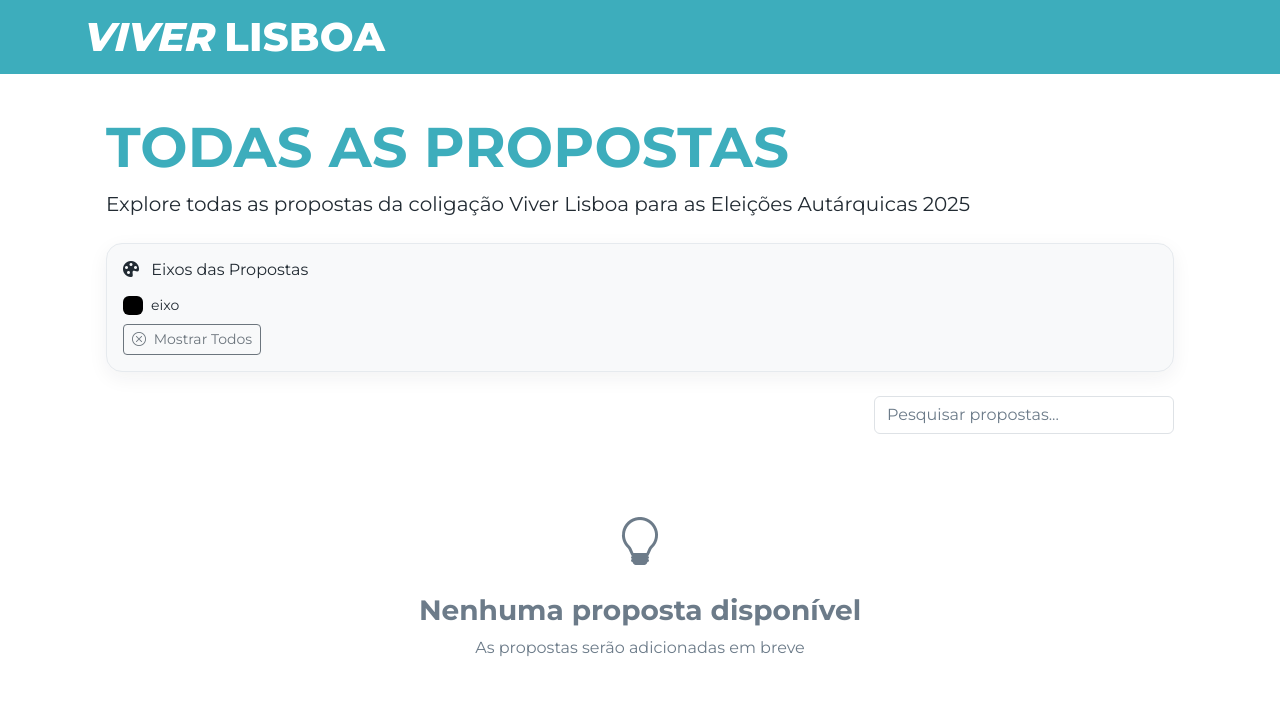
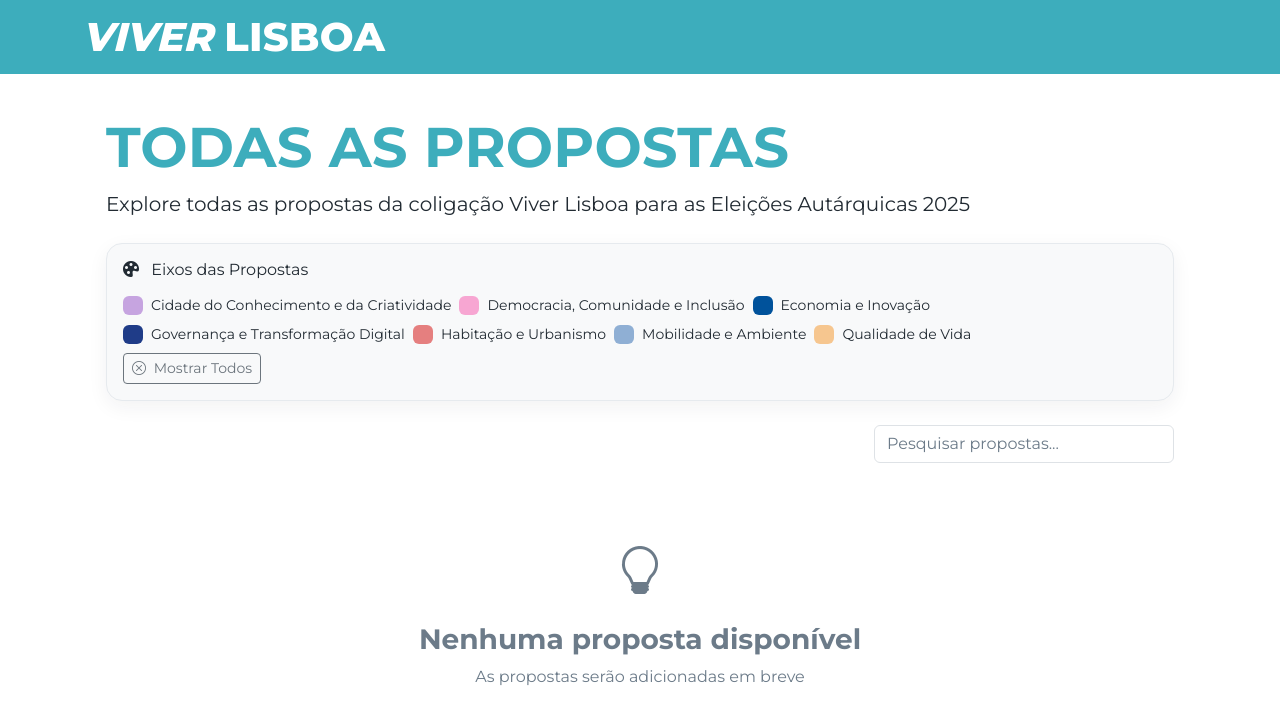
Before and after one commit to metade/viver-lisboa, a Jekyll site: the page built from propostas/index.md, in a window 1280 px wide. Shown: the top 724 px of the page. Built offline with Jekyll 4.4.1, drawn with Linux system fonts in a browser that asks for light colours.

Commit message:
Fix colours/eixos on cidade page

```diff
--- a/_layouts/propostas.html
+++ b/_layouts/propostas.html
@@ -197,21 +197,19 @@ layout: default
                             >
                                 <a
                                     href="{{ proposta | freguesia_proposta_url }}"
-                                    class="btn btn-primary btn-sm"
+                                    class="btn btn-primary btn-sm me-auto text-nowrap flex-shrink-0"
                                 >
                                     Ver Detalhes
                                 </a>
-                                <div class="d-flex flex-column align-items-end">
                                 {% if proposta.eixo %}
                                 <small
-                                        class="eixo-badge badge {{ proposta.eixo | eixo_badge_class: page.freguesia_slug }} mt-1"
+                                    class="eixo-badge badge {{ proposta.eixo | eixo_badge_class: page.freguesia_slug }} flex-shrink-1"
                                     data-eixo="{{ proposta.eixo }}"
                                 >
-                                        <i class="bi bi-tag-fill me-1"></i>{{
-                                        proposta.eixo }}
+                                    <i class="bi bi-tag-fill me-1"></i>
+                                    <span class="text-wrap">{{ proposta.eixo }}</span>
                                 </small>
                                 {% endif %}
-                                </div>
                             </div>
                         </div>
                     </div>
--- a/_plugins/eixo_colour_helper.rb
+++ b/_plugins/eixo_colour_helper.rb
@@ -10,8 +10,6 @@ module Jekyll
     end
 
     def freguesia_eixo_colour_mapping(freguesia_slug)
-      return {} if freguesia_slug.nil?
-
       page = @context.registers[:page]
       return page["eixos_colour_map"] if page["eixos_colour_map"]
 
--- a/propostas/index.md
+++ b/propostas/index.md
@@ -6,12 +6,36 @@ parties:
 title: Todas as Propostas
 description: Explore todas as propostas da coligação Viver Lisboa  para as Eleições
   Autárquicas 2025
-under_construction:
+under_construction: false
 eixos:
-- eixo
+- Cidade do Conhecimento e da Criatividade
+- Democracia, Comunidade e Inclusão
+- Economia e Inovação
+- Governança e Transformação Digital
+- Habitação e Urbanismo
+- Mobilidade e Ambiente
+- Qualidade de Vida
 eixos_colour_map:
-  eixo:
+  Habitação e Urbanismo:
     color: "#E57F7F"
     className: coral
+  Qualidade de Vida:
+    color: "#F6C68F"
+    className: peach
+  Democracia, Comunidade e Inclusão:
+    color: "#F7A6D2"
+    className: rose
+  Mobilidade e Ambiente:
+    color: "#8FAFD4"
+    className: sky
+  Cidade do Conhecimento e da Criatividade:
+    color: "#C6A4E0"
+    className: lavender
+  Economia e Inovação:
+    color: "#00529B"
+    className: royal
+  Governança e Transformação Digital:
+    color: "#1F3C88"
+    className: navy
 
 ---
```
Also changed, not shown: index.html (+30 -1 lines), programa.md (+1 -1 lines). Lines whose indentation alone changed are shown as unchanged.
